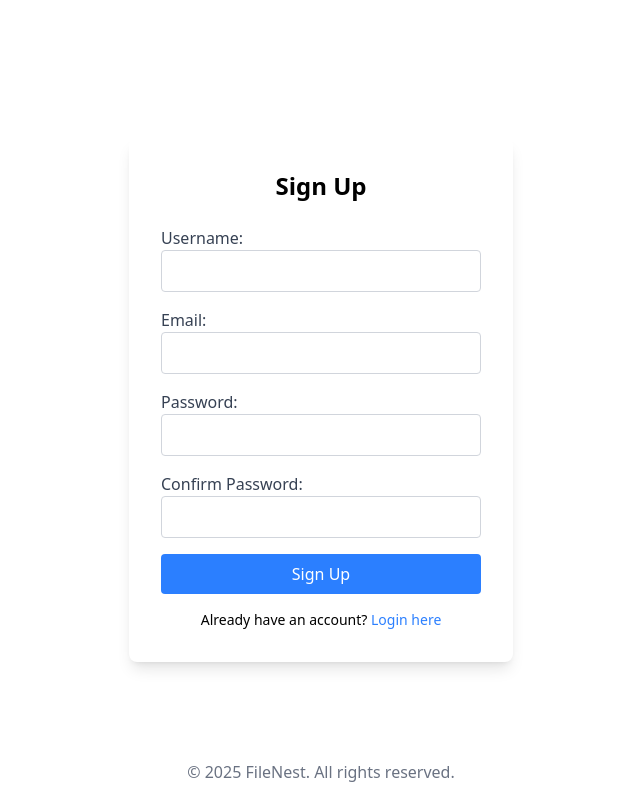
After one commit to tonidevvn/FileNest, a Django app: page /signup/ in a window 1280 px wide. The commit adds this page. Shown: the whole page, without its empty margins (319-959 px from the left). Run offline with Django 5.2, Linux system fonts and the light colour scheme.

Commit message:
Add signup page

```diff
--- a/FileNest/urls.py
+++ b/FileNest/urls.py
@@ -28,6 +28,7 @@ urlpatterns = ([
     path('detail/<str:file_id>/', detail, name='detail'),
     path('delete/<str:file_id>/', delete_file, name='delete_file'),
     path('login/', user_login, name='login'),
+    path('signup/', user_signup, name='signup'),
     path('logout/', user_logout, name='logout'),
     path('admin/', admin.site.urls),
     path('api/', include('api.urls')),
--- a/api/urls.py
+++ b/api/urls.py
@@ -4,8 +4,8 @@ from .views import *
 
 urlpatterns = [
     path("hello/", hello),
+    path("login/", login),
     path("signup/", signup),
-    path("login/", login),
     path("test_token/", test_token),
     path("upload/", api_upload_file, name="api_upload_file"),
     path("detail/<str:file_id>/", api_detail_file, name="api_detail_file"),
--- a/upload/templates/base_blank.html
+++ b/upload/templates/base_blank.html
@@ -18,10 +18,8 @@
         </div>
     </section>
 
-    <footer class="footer">
-        <div class="content has-text-centered">
-            <p>&copy; 2025 FileNest. All rights reserved.</p>
-        </div>
+   <footer class="text-gray-500 text-center py-4 mt-8 absolute bottom-0 left-0 right-0">
+        <p>&copy; 2025 FileNest. All rights reserved.</p>
     </footer>
 </body>
 </html>
--- a/upload/templates/login.html
+++ b/upload/templates/login.html
@@ -21,6 +21,9 @@
             </div>
             <button type="submit" class="w-full bg-blue-500 text-white py-2 rounded hover:bg-blue-700">Login</button>
         </form>
+        <p class="text-center text-sm mt-4">Don't have an account?
+            <a href="{% url 'signup' %}" class="text-blue-500 hover:underline">Sign up here</a>
+        </p>
     </div>
 </div>
 {% endblock %}
--- /dev/null
+++ b/upload/templates/signup.html
@@ -0,0 +1,37 @@
+{% extends "base_blank.html" %}
+
+{% block title %}Sign Up{% endblock %}
+
+{% block content %}
+<div class="min-h-screen flex items-center justify-center">
+    <div class="bg-white p-8 rounded-lg shadow-lg w-96">
+        <h2 class="text-2xl font-bold mb-6 text-center">Sign Up</h2>
+        {% if error %}
+            <p class="text-red-500 text-sm text-center">{{ error }}</p>
+        {% endif %}
+        <form method="post" class="space-y-4">
+            {% csrf_token %}
+            <div>
+                <label class="block text-gray-700">Username:</label>
+                <input type="text" name="username" required class="w-full p-2 border border-gray-300 rounded">
+            </div>
+            <div>
+                <label class="block text-gray-700">Email:</label>
+                <input type="email" name="email" required class="w-full p-2 border border-gray-300 rounded">
+            </div>
+            <div>
+                <label class="block text-gray-700">Password:</label>
+                <input type="password" name="password1" required class="w-full p-2 border border-gray-300 rounded">
+            </div>
+            <div>
+                <label class="block text-gray-700">Confirm Password:</label>
+                <input type="password" name="password2" required class="w-full p-2 border border-gray-300 rounded">
+            </div>
+            <button type="submit" class="w-full bg-blue-500 text-white py-2 rounded hover:bg-blue-700">Sign Up</button>
+        </form>
+        <p class="text-center text-sm mt-4">Already have an account?
+            <a href="{% url 'login' %}" class="text-blue-500 hover:underline">Login here</a>
+        </p>
+    </div>
+</div>
+{% endblock %}
--- a/upload/views.py
+++ b/upload/views.py
@@ -1,4 +1,5 @@
 from django.conf import settings
+from django.contrib.auth.models import User
 from django.shortcuts import render, redirect, get_object_or_404
 from django.contrib.auth import authenticate, login, logout
 from django.contrib.auth.decorators import login_required
@@ -111,3 +112,26 @@ def user_login(request):
 def user_logout(request):
     logout(request)
     return redirect('/login/')  # Redirect to login page
+
+def user_signup(request):
+    if request.method == "POST":
+        username = request.POST['username']
+        email = request.POST['email']
+        password1 = request.POST['password1']
+        password2 = request.POST['password2']
+
+        if password1 != password2:
+            return render(request, 'signup.html', {'error': 'Passwords do not match'})
+
+        if User.objects.filter(username=username).exists():
+            return render(request, 'signup.html', {'error': 'Username already taken'})
+
+        if User.objects.filter(email=email).exists():
+            return render(request, 'signup.html', {'error': 'Email is already registered'})
+
+        user = User.objects.create_user(username=username, email=email, password=password1)
+        user.save()
+        login(request, user)  # Automatically log in after sign-up
+        return redirect('/')  # Redirect to homepage after signup
+
+    return render(request, 'signup.html')
```
